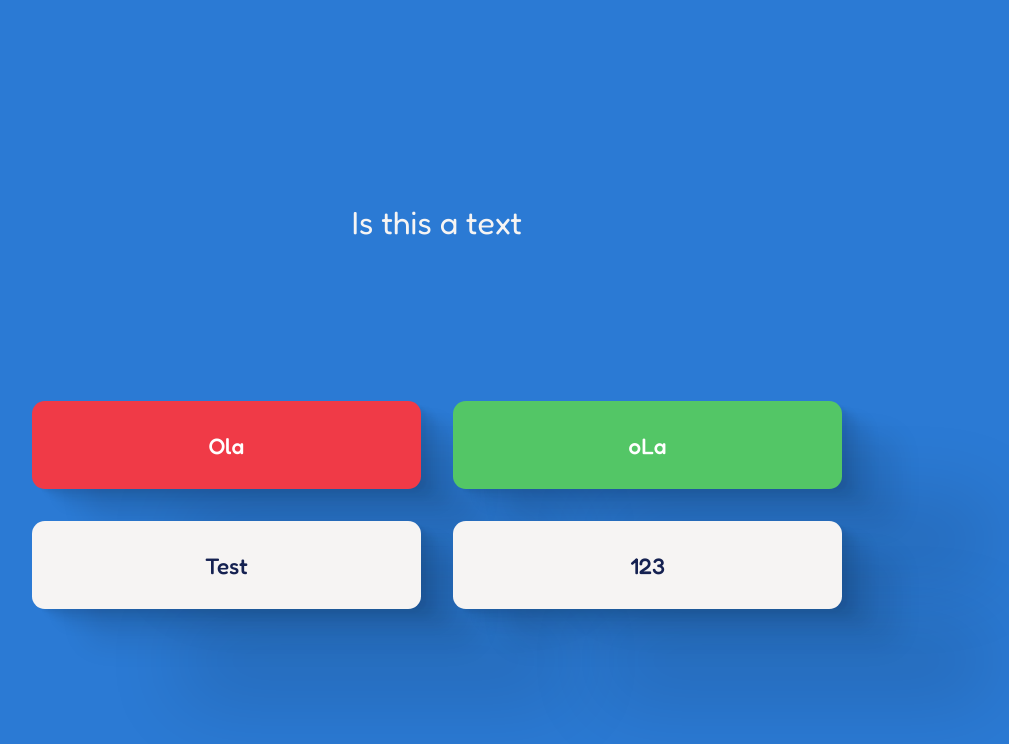
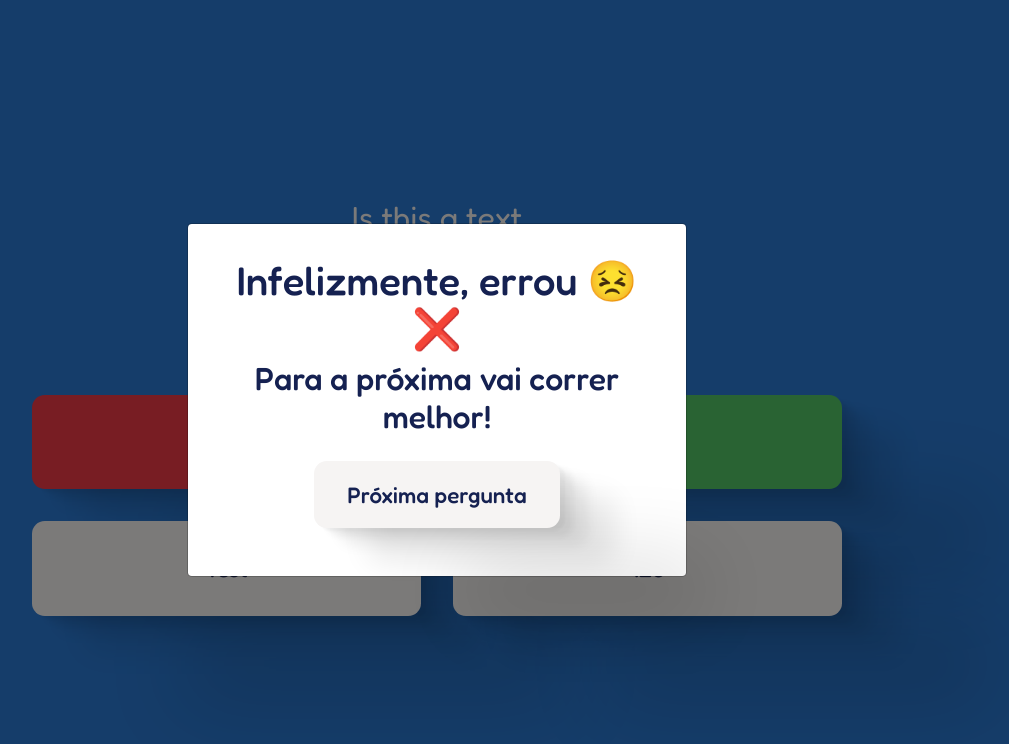
Before and after one commit to BrnPer/my-quiz, a Next.js app in the folder src/frontend/: page /game in a window 1280 px wide. Both pictures are taken after a click on the element "Ola". Shown: the top 744 px of the page, without its empty margins (203-1212 px from the left). Built offline with nearby package versions, Linux system fonts and the light colour scheme.

Commit message:
Show information if question was right or not and prepare for next question

```diff
--- a/src/frontend/components/Game/GameScreen.tsx
+++ b/src/frontend/components/Game/GameScreen.tsx
@@ -1,12 +1,29 @@
 import Layout from '@components/Layout/Layout';
 import Question from '@components/Question/Question';
+import { useState } from 'react';
+import PopupRight from './PopupRight';
+import PopupWrong from './PopupWrong';
 
 
 
 export default function GameScreen() {
+
+    const [answerRight, setAnswerRight] = useState<boolean | null>(null);
+
+    const onAnswered = (wasRight: boolean) => {
+        console.log("Acertou:", wasRight);
+        setAnswerRight(wasRight);
+    }
+
+    const nextAnswer = () => {
+        setAnswerRight(null);
+    }
+
     return (
         <Layout>
-            <Question text="Is this a text" answers={["Ola", "oLa", " Test", "123"]} rightAnswer={1} />
+            <PopupRight isOpen={answerRight === true} onNextQuestionClick={nextAnswer} />
+            <PopupWrong isOpen={answerRight === false} onNextQuestionClick={nextAnswer} />
+            <Question answered={onAnswered} text="Is this a text" answers={["Ola", "oLa", " Test", "123"]} rightAnswer={1} />
         </Layout>
     )
 }
--- /dev/null
+++ b/src/frontend/components/Game/PopupRight.tsx
@@ -0,0 +1,23 @@
+import React from 'react'
+import { Modal, ModalBody } from 'reactstrap'
+
+
+export interface PopupRightProps {
+    isOpen: boolean,
+    onNextQuestionClick: () => void
+}
+
+export default function PopupRight(props: PopupRightProps) {
+    return (
+        <Modal isOpen={props.isOpen} centered={true}>
+            <ModalBody style={{ textAlign: "center", padding: "2rem" }}>
+                <h1>Parabéns 🥳🥳!</h1>
+                <h2>Acertou em cheio!</h2>
+
+                <button onClick={props.onNextQuestionClick}>
+                    Próxima pergunta
+                </button>
+            </ModalBody>
+        </Modal>
+    )
+}
--- /dev/null
+++ b/src/frontend/components/Game/PopupWrong.tsx
@@ -0,0 +1,22 @@
+import React from 'react'
+import { Modal, ModalBody } from 'reactstrap'
+
+export interface PopupWrongProps {
+    isOpen: boolean,
+    onNextQuestionClick: () => void
+}
+
+export default function PopupWrong(props: PopupWrongProps) {
+    return (
+        <Modal isOpen={props.isOpen} centered={true}>
+            <ModalBody style={{ textAlign: "center", padding: "2rem" }}>
+                <h1>Infelizmente, errou 😣❌</h1>
+                <h2>Para a próxima vai correr melhor!</h2>
+
+                <button onClick={props.onNextQuestionClick}>
+                    Próxima pergunta
+                </button>
+            </ModalBody>
+        </Modal>
+    )
+}
--- a/src/frontend/components/Question/Question.tsx
+++ b/src/frontend/components/Question/Question.tsx
@@ -5,7 +5,8 @@ import Answer from "./Answer";
 export interface QuestionProps {
     text: string,
     answers: string[],
-    rightAnswer: number
+    rightAnswer: number,
+    answered: (wasRight: boolean) => void;
 }
 
 export default function Question(props: QuestionProps) {
@@ -16,6 +17,7 @@ export default function Question(props: QuestionProps) {
     const onAnswerClick = (text: string, id: number) => {
         setClickable(false);
         setAnswerClicked(id);
+        props.answered(id === props.rightAnswer);
     }
 
     const shouldShowRight = (id: number): boolean => {
--- a/src/frontend/package.json
+++ b/src/frontend/package.json
@@ -10,9 +10,11 @@
   },
   "dependencies": {
     "axios": "^0.26.0",
+    "bootstrap": "^5.1.3",
     "next": "12.1.0",
     "react": "17.0.2",
-    "react-dom": "17.0.2"
+    "react-dom": "17.0.2",
+    "reactstrap": "^9.0.1"
   },
   "devDependencies": {
     "@types/node": "17.0.21",
--- a/src/frontend/pages/_app.tsx
+++ b/src/frontend/pages/_app.tsx
@@ -1,4 +1,5 @@
 import type { AppProps } from 'next/app'
+import 'bootstrap/dist/css/bootstrap.min.css';
 import '../styles/globals.css'
 
 function MyApp({ Component, pageProps }: AppProps) {
```
Also changed, not shown: 1 other file (tests, documents, lock files or other folders).
